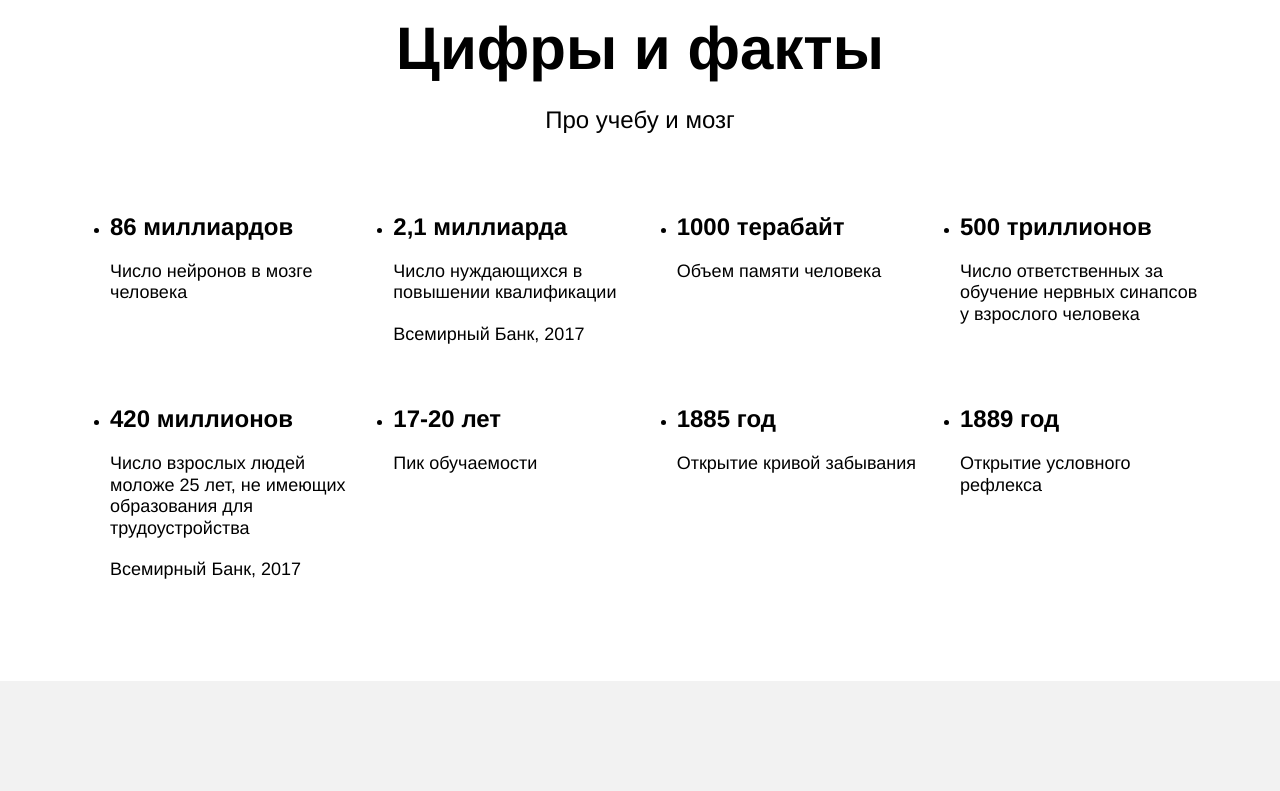
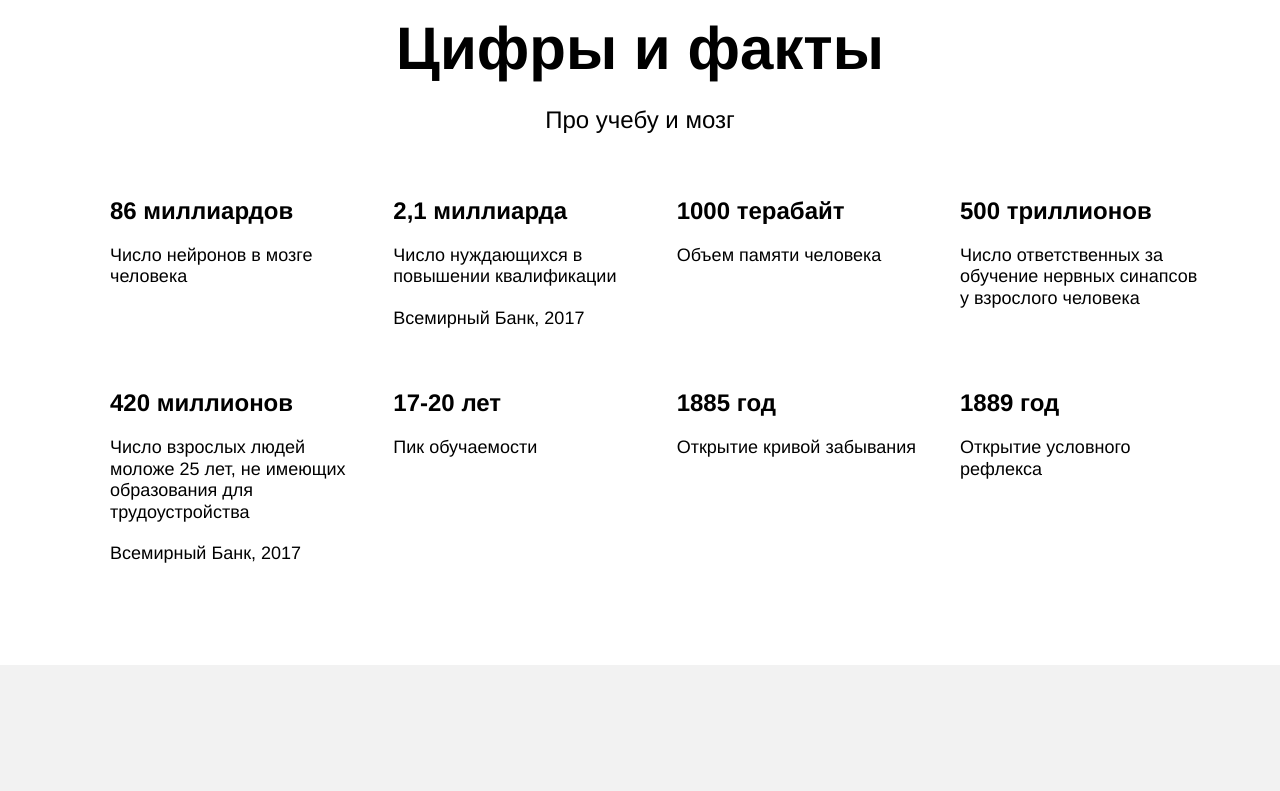
Before and after one commit to knyazeva-anne/how-to-learn, a plain HTML site: page index.html in a window 1280 px wide. Shown: the part 1360-2151 px from the top of the page. Drawn offline with Linux system fonts and the light colour scheme.

Commit message:
Update style.css

```diff
--- a/styles/style.css
+++ b/styles/style.css
@@ -141,11 +141,11 @@ font-weight: normal;
 
 .table {
 width: 1100px;
-margin-left: auto;
-margin-right: auto;
+margin: 0 auto 0;
 display: flex;
 flex-wrap: wrap;
 justify-content: space-between;
+list-style-type: none;
 }
 
 .table__cell {
@@ -320,7 +320,6 @@ margin: 0;
 
 .logo_place_footer {
 }
-/* ЛОГО */
 
 .footer__author {
 color: white;
@@ -331,7 +330,6 @@ margin: 0;
 padding-top: 18px;
 padding-bottom: 18px;
 }
-/* АВТОР */
 
 .footer__column-heading {
 line-height: 30px;
```
Lines whose indentation alone changed are shown as unchanged.
